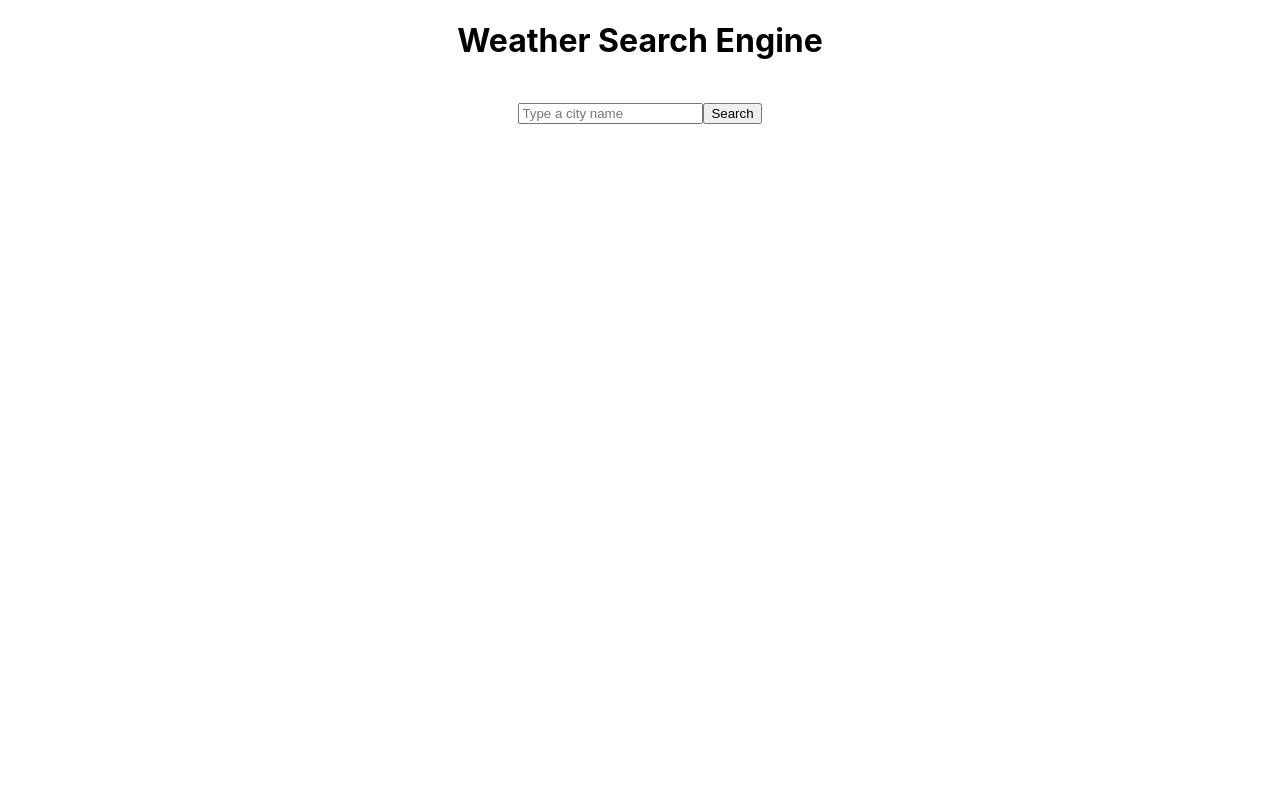
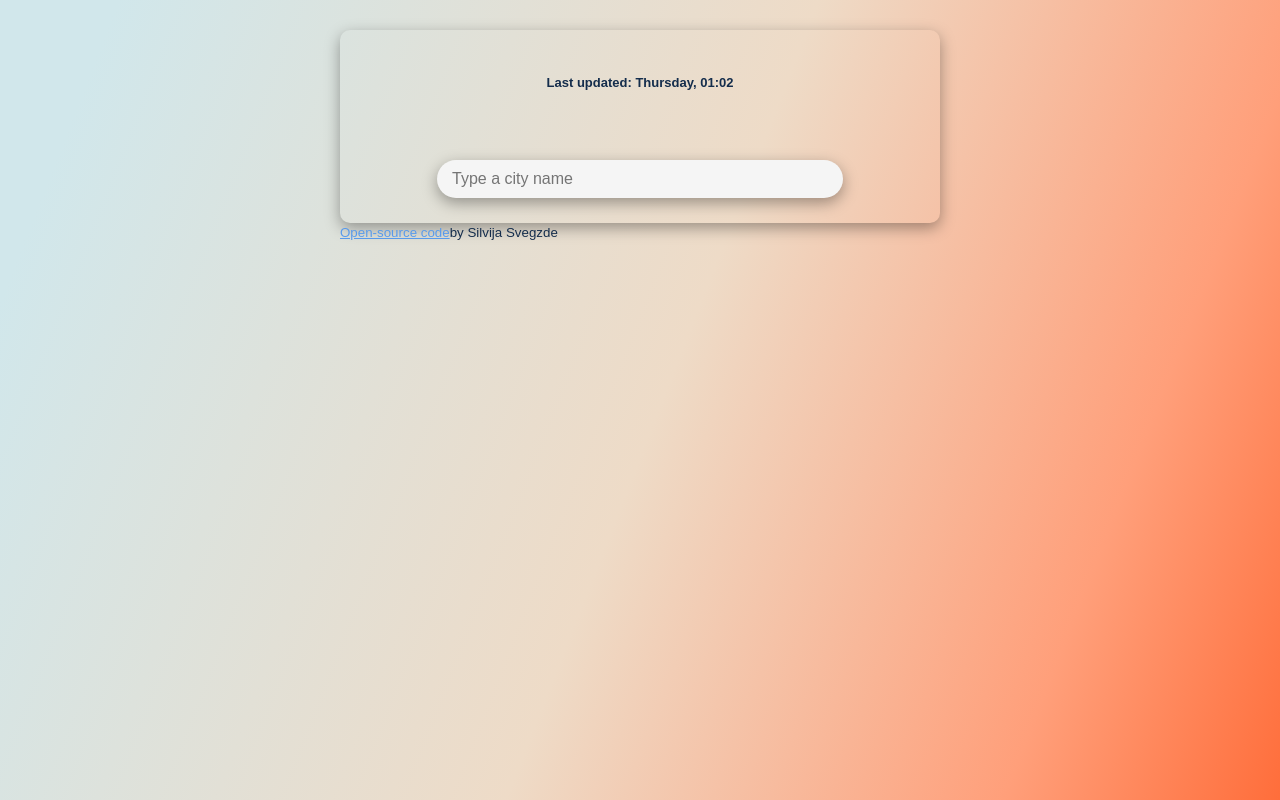
Before and after one commit to SilvijaSvegzde/weather-app-react, a React (Create React App) app: page / in a window 1280 px wide. Built offline with nearby package versions, Linux system fonts and the light colour scheme.

Commit message:
updated forecast and current time

```diff
--- a/package.json
+++ b/package.json
@@ -7,6 +7,7 @@
     "@testing-library/react": "^11.2.7",
     "@testing-library/user-event": "^12.8.3",
     "axios": "^0.21.4",
+    "bootstrap": "^5.1.1",
     "react": "^17.0.2",
     "react-dom": "^17.0.2",
     "react-scripts": "4.0.3",
--- a/src/App.css
+++ b/src/App.css
@@ -1,37 +1,164 @@
-.App {
+body {
+  font-family: "PT Sans", sans-serif;
+  background: linear-gradient(
+    111.4deg,
+    rgb(209, 231, 235) 7.4%,
+    rgb(238, 219, 199) 51.4%,
+    rgb(255, 159, 122) 82.6%,
+    rgb(255, 109, 58) 100.2%
+  );
+  background-repeat: no-repeat;
+  background-size: cover;
+  background-attachment: fixed;
+  color: #142d4c;
+}
+
+h1 {
+  font-size: 22px;
+  font-weight: 100;
+  line-height: 28px;
+  margin: 0;
+  text-align: center;
+  padding-bottom: 5px;
+}
+
+h6 {
+  text-align: center;
+  font-size: 13px;
+  line-height: 0.5;
+}
+
+h6::first-letter {
+  text-transform: capitalize;
+}
+
+a {
+  color: #589aeb;
+  text-decoration: underline;
+}
+
+a:hover {
+  color: #142d4c;
+}
+
+.input-container {
+  margin: 0 auto;
+  position: relative;
+  display: -ms-flexbox;
+  display: flex;
+  width: 70%;
+  margin-bottom: 15px;
+  margin-top: 25px;
+}
+
+.icon {
+  position: absolute;
+  right: -10px;
+  padding: 10px;
+  background: transparent;
+  color: grey;
+  min-width: 50px;
+}
+
+.input-field {
+  font-size: 16px;
+  color: #142d4c;
+  line-height: 1;
+  background-color: whitesmoke;
+  border: none;
+  border-radius: 20px;
+  width: 100%;
+  padding: 10px;
+  padding-left: 15px;
+  cursor: auto;
+  outline: none;
+  box-shadow: rgba(0, 0, 0, 0.35) 0px 5px 15px;
+}
+
+.weather-app-wrapper {
+  max-width: 600px;
+  margin: auto;
+  margin-bottom: 20px;
+  margin-top: 20px;
+}
+
+.weather-app {
+  box-shadow: rgba(0, 0, 0, 0.35) 0px 5px 15px;
+  padding: 10px;
+  padding-top: 20px;
+  border-radius: 10px;
+  margin-top: 30px;
+}
+
+.row {
+  margin-top: 40px;
+}
+
+.weather-temperature {
   text-align: center;
 }
 
-@media (prefers-reduced-motion: no-preference) {
-  .App-logo {
-    animation: App-logo-spin infinite 20s linear;
-  }
+.temperature {
+  position: relative;
+  top: 20px;
+  font-size: 64px;
+  font-weight: 100;
+  line-height: 1;
+  margin: 0.5;
 }
 
-.App-header {
-  background-color: #282c34;
-  min-height: 100vh;
-  display: flex;
-  flex-direction: column;
-  align-items: center;
-  justify-content: center;
-  font-size: calc(10px + 2vmin);
-  color: white;
+.weather-temperature img {
+  position: relative;
+  margin-right: 5px;
+  margin-top: 10px;
+  height: 70px;
+  width: 70px;
 }
 
-.App-link {
-  color: #61dafb;
+.units {
+  position: relative;
+  top: -10px;
+  font-size: 20px;
 }
 
-@keyframes App-logo-spin {
-  from {
-    transform: rotate(0deg);
-  }
-  to {
-    transform: rotate(360deg);
-  }
+.scrolling-wrapper {
+  overflow-x: auto;
 }
 
-li {
-  list-style: none;
+.card-block {
+  text-align: center;
+  height: 100px;
+  width: 100px;
+  margin: 5px;
+  padding: 5px;
+  background-color: transparent;
+  border: none;
+  transition: all 0.2s ease-in-out;
 }
+
+::-webkit-scrollbar {
+  height: 10px;
+  border: 1px solid lightgrey;
+  border-radius: 10px;
+  background-color: transparent;
+  padding: 0px;
+}
+
+::-webkit-scrollbar-thumb {
+  background: linear-gradient(
+    111.4deg,
+    rgb(209, 231, 235) 7.4%,
+    rgb(238, 219, 199) 51.4%,
+    rgb(255, 159, 122) 82.6%,
+    rgb(255, 109, 58) 100.2%
+  );
+  border: none;
+  border-radius: 10px;
+}
+
+input[type="search"]::-webkit-search-decoration,
+input[type="search"]::-webkit-search-cancel-button,
+input[type="search"]::-webkit-search-results-button,
+input[type="search"]::-webkit-search-results-decoration {
+  display: none;
+}
--- a/src/App.js
+++ b/src/App.js
@@ -1,16 +1,49 @@
 import "./App.css";
 import React from "react";
-import Search from "./Search";
+import Weather from "./Weather";
 
 export default function App() {
+  let currentDate = new Date();
+  let hours = currentDate.getHours();
+  let minutes = currentDate.getMinutes();
+  let days = [
+    "Sunday",
+    "Monday",
+    "Tuesday",
+    "Wednesday",
+    "Thursday",
+    "Friday",
+    "Saturday",
+  ];
+  let currentDay = days[currentDate.getDay()];
+  if (hours < 10) {
+    hours = "0" + hours;
+  }
+  if (minutes < 10) {
+    minutes = "0" + minutes;
+  }
+
   return (
     <div className="App">
-      <h1>Weather Search Engine</h1>
-      <br />
-
-      <Search />
-
-      <h5> </h5>
+      <div className="weather-app-wrapper">
+        <div className="weather-app">
+          <h6>
+            Last updated: {currentDay}, {hours}:{minutes}
+          </h6>
+          <br />
+          <Weather />
+        </div>
+        <small>
+          <a
+            href="https://github.com/SilvijaSvegzde/weather-app-by-Silvija"
+            target="_blank"
+            rel="noreferrer"
+          >
+            Open-source code
+          </a>
+          by Silvija Svegzde
+        </small>
+      </div>
     </div>
   );
 }
--- a/src/Search.js
+++ /dev/null
@@ -1,74 +0,0 @@
-import React, { useState } from "react";
-import axios from "axios";
-import "./App.css";
-
-export default function Search(props) {
-  let [display, setDisplay] = useState(false);
-  let [input, setInput] = useState(null);
-  let [temperature, setTemperature] = useState(null);
-  let [description, setDescription] = useState(null);
-  let [humidity, setHumidity] = useState(null);
-  let [wind, setWind] = useState(null);
-  let [city, setCity] = useState(null);
-  let [icon, setIcon] = useState(null);
-
-  function showWeather(response) {
-    setDisplay(true);
-    setCity(response.data.name);
-    setTemperature(Math.round(response.data.main.temp));
-    setDescription(response.data.weather[0].description);
-    setHumidity(response.data.main.humidity);
-    setWind(response.data.wind.speed);
-    setIcon(
-      `http://openweathermap.org/img/wn/${response.data.weather[0].icon}@2x.png`
-    );
-  }
-
-  function handleSubmit(event) {
-    event.preventDefault();
-    let url = `https://api.openweathermap.org/data/2.5/weather?q=${input}&appid=46fd4cb2825699c13e293644a9027f76&units=metric`;
-    axios.get(url).then(showWeather);
-  }
-
-  function cityInput(event) {
-    setInput(event.target.value);
-  }
-
-  if (display) {
-    return (
-      <div>
-        <form onSubmit={handleSubmit}>
-          <input
-            type="Search"
-            placeholder="Type a city name"
-            onChange={cityInput}
-          />
-          <input type="Submit" value="Search" onChange={cityInput} />
-        </form>
-        <img src={icon} alt={description} />
-
-        <h2>{city}</h2>
-
-        <ul>
-          <li>Temperature: {temperature}°C </li>
-          <li>Description: {description} </li>
-          <li>Humidity: {humidity}% </li>
-          <li>Wind: {wind}km/h </li>
-        </ul>
-      </div>
-    );
-  } else {
-    return (
-      <div>
-        <form onSubmit={handleSubmit}>
-          <input
-            type="Search"
-            placeholder="Type a city name"
-            onChange={cityInput}
-          />
-          <input type="Submit" value="Search" onChange={cityInput} />
-        </form>
-      </div>
-    );
-  }
-}
--- /dev/null
+++ b/src/Weather.js
@@ -0,0 +1,102 @@
+import React, { useState } from "react";
+import "./App.css";
+import axios from "axios";
+
+export default function Weather(props) {
+  let [display, setDisplay] = useState(false);
+  let [input, setInput] = useState(null);
+  let [temperature, setTemperature] = useState(null);
+  let [highest, setHighest] = useState(null);
+  let [lowest, setLowest] = useState(null);
+  let [description, setDescription] = useState(null);
+  let [humidity, setHumidity] = useState(null);
+  let [wind, setWind] = useState(null);
+  let [city, setCity] = useState(null);
+  let [country, setCountry] = useState(null);
+  let [icon, setIcon] = useState(null);
+
+  function showWeather(response) {
+    setDisplay(true);
+    setCity(response.data.name);
+    setCountry(response.data.sys.country);
+    setTemperature(Math.round(response.data.main.temp));
+    setHighest(Math.round(response.data.main.temp_max));
+    setLowest(Math.round(response.data.main.temp_min));
+    setDescription(response.data.weather[0].description);
+    setHumidity(response.data.main.humidity);
+    setWind(response.data.wind.speed);
+    setIcon(
+      `http://openweathermap.org/img/wn/${response.data.weather[0].icon}@2x.png`
+    );
+  }
+
+  function handleSubmit(event) {
+    event.preventDefault();
+    let units = "metric";
+    let url = `https://api.openweathermap.org/data/2.5/weather?q=${input}&appid=46fd4cb2825699c13e293644a9027f76&units=${units}`;
+    axios.get(url).then(showWeather);
+  }
+
+  function cityInput(event) {
+    setInput(event.target.value);
+  }
+  if (display) {
+    return (
+      <div>
+        <form onSubmit={handleSubmit} id="city-form">
+          <div className="input-container">
+            <input
+              type="Search"
+              placeholder="Type a city name"
+              onChange={cityInput}
+              className="input-field"
+              id="city-input"
+              autoFocus="on"
+              autoComplete="off"
+            />
+          </div>
+        </form>
+
+        <h1>
+          {city}, {country}
+        </h1>
+        <h6> {description} </h6>
+
+        <div className="weather-temperature">
+          <img
+            src={icon}
+            alt={description}
+            className="weather-icon"
+            id="icon"
+          />
+          <span className="temperature" id="temperature-value">
+            {temperature}
+          </span>
+          <span className="units"> °C </span>
+        </div>
+        <h6 className="description">
+          H:<span id="highest">{highest}</span>°C | L:
+          <span id="lowest">{lowest}</span>°C
+        </h6>
+        <h6 className="description">Humidity: {humidity}% </h6>
+        <h6 className="description">Wind: {wind}km/h </h6>
+      </div>
+    );
+  } else {
+    return (
+      <form onSubmit={handleSubmit} id="city-form">
+        <div className="input-container">
+          <input
+            type="Search"
+            placeholder="Type a city name"
+            onChange={cityInput}
+            className="input-field"
+            id="city-input"
+            autoFocus="on"
+            autoComplete="off"
+          />
+        </div>
+      </form>
+    );
+  }
+}
--- a/src/index.css
+++ /dev/null
@@ -1,13 +0,0 @@
-body {
-  margin: 0;
-  font-family: -apple-system, BlinkMacSystemFont, 'Segoe UI', 'Roboto', 'Oxygen',
-    'Ubuntu', 'Cantarell', 'Fira Sans', 'Droid Sans', 'Helvetica Neue',
-    sans-serif;
-  -webkit-font-smoothing: antialiased;
-  -moz-osx-font-smoothing: grayscale;
-}
-
-code {
-  font-family: source-code-pro, Menlo, Monaco, Consolas, 'Courier New',
-    monospace;
-}
```
Also changed, not shown: src/index.js (+6 -6 lines), 1 other file (tests, documents, lock files or other folders).
